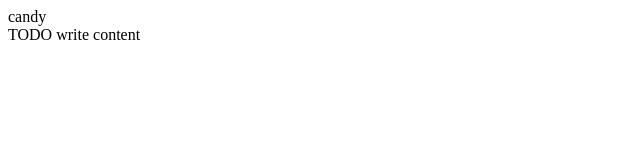
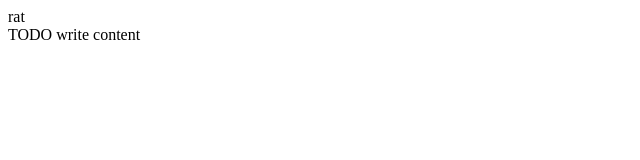
Before and after one commit to realnottcefrep/help, a plain HTML site: page public_html/index.html in a window 1280 px wide. Shown: the full height of the page, 0-640 px from the left. Drawn offline with Linux system fonts and the light colour scheme.

Commit message:
Update index.html

```diff
--- a/public_html/index.html
+++ b/public_html/index.html
@@ -11,7 +11,7 @@
         <meta name="viewport" content="width=device-width, initial-scale=1.0">
     </head>
     <body>
-        candy
+        rat
         <div>TODO write content</div>
     </body>
 </html>
```
